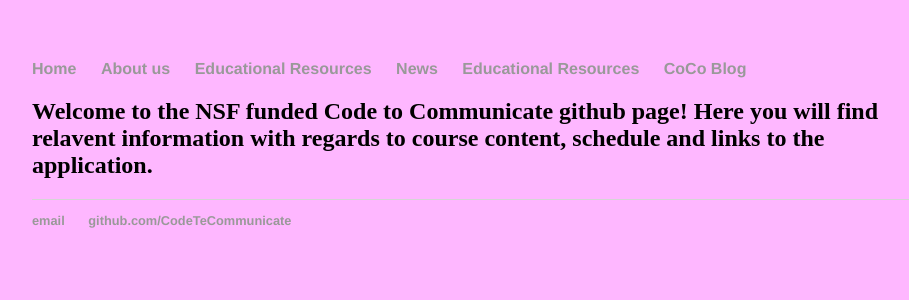
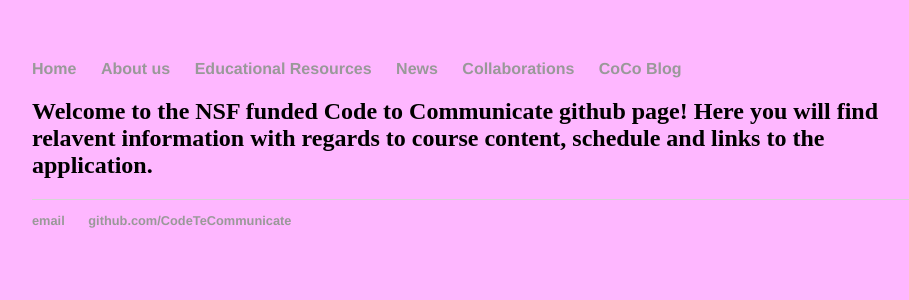
Before and after one commit to CodeToCommunicate/CodeToCommunicate.github.io, a Jekyll site: the page built from index.md, in a window 1280 px wide. Shown: the top 300 px of the page, without its empty margins (160-1069 px from the left). Built offline with Jekyll 4.4.1, drawn with Linux system fonts in a browser that asks for light colours; our own code applies the rules of GitHub Pages for plain Markdown files.

Commit message:
Update default.html

```diff
--- a/_layouts/default.html
+++ b/_layouts/default.html
@@ -12,7 +12,7 @@
 				<li><a href="/about">About us</a></li>
 				<li><a href="/EducationalResources">Educational Resources</a></li>
 				<li><a href="/News">News</a></li>
-				<li><a href="/Collaborations">Educational Resources</a></li>
+				<li><a href="/Collaborations">Collaborations</a></li>
 	        		<li><a href="/blog">CoCo Blog</a></li>
 	    		</ul>
 			</nav>
```
